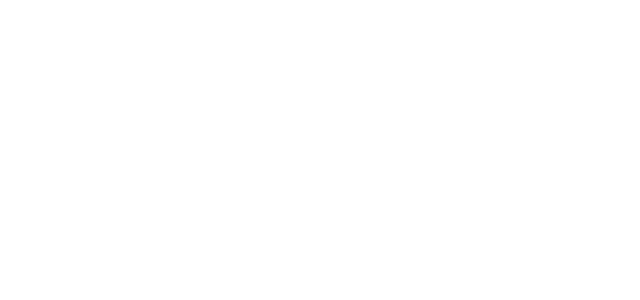
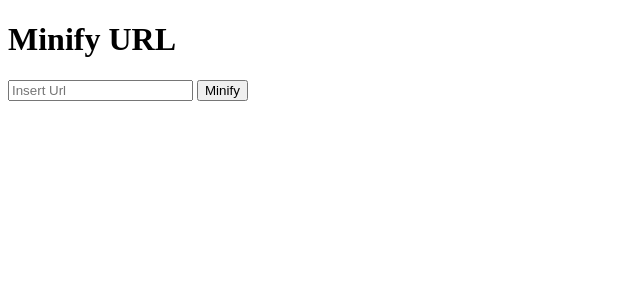
Before and after one commit to poximy/goly, a Svelte app: page / in a window 1280 px wide. Shown: the top 300 px of the page, without its empty margins (0-640 px from the left). Built offline with nearby package versions, Linux system fonts and the light colour scheme.

Commit message:
Add & create Url components

```diff
--- a/src/App.svelte
+++ b/src/App.svelte
@@ -1,7 +1,12 @@
 <script lang="ts">
+  import Url from "./components/url/Url.svelte";
 </script>
 
 <main>
+  <header>
+    <h1>Minify URL</h1>
+  </header>
+  <Url />
 </main>
 
 <style>
--- /dev/null
+++ b/src/components/url/Url.svelte
@@ -0,0 +1,18 @@
+<script lang="ts">
+  import UrlForm from "./UrlForm.svelte";
+
+  let miniUrl = "";
+
+  const copy = () => {
+    navigator.clipboard.writeText(miniUrl);
+  };
+</script>
+
+<UrlForm miniUrl={(url) => (miniUrl = url)} />
+{#if miniUrl}
+  <p>{miniUrl}</p>
+  <button on:click={copy}>COPY</button>
+{/if}
+
+<style>
+</style>
--- /dev/null
+++ b/src/components/url/UrlForm.svelte
@@ -0,0 +1,28 @@
+<script lang="ts">
+  export let miniUrl: (url: string) => void;
+
+  import minifyUrl from "@api/url";
+
+  let urlInputText = "";
+
+  const formSubmit = async () => {
+    if (!urlInputText) {
+      alert("Insert URL");
+      return;
+    }
+
+    const newUrl = await minifyUrl(urlInputText);
+    if (newUrl !== null) {
+      miniUrl(newUrl);
+      urlInputText = "";
+    }
+  };
+</script>
+
+<form on:submit|preventDefault={formSubmit}>
+  <input type="text" placeholder="Insert Url" bind:value={urlInputText} />
+  <button type="submit">Minify</button>
+</form>
+
+<style>
+</style>
```
